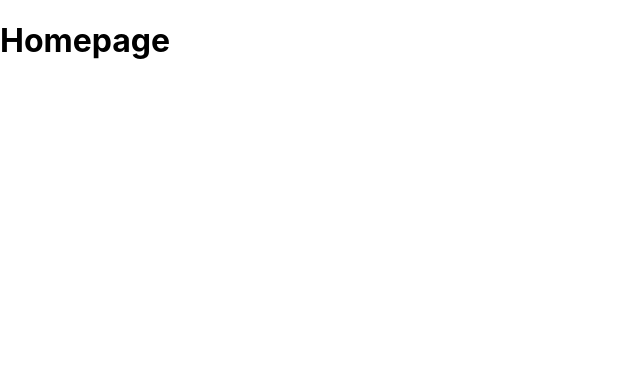
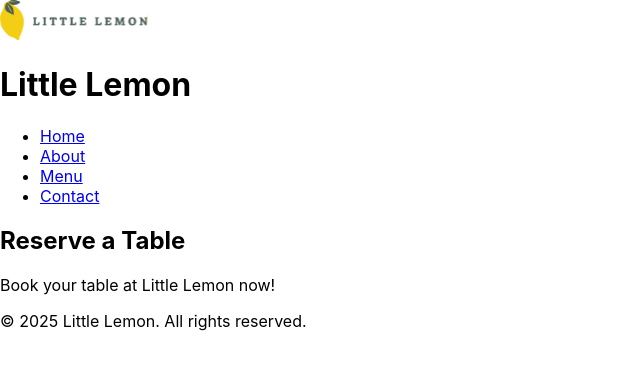
Before and after one commit to OleksiiKramarenko/little-lemon-reservation, a React (Create React App) app: page / in a window 1280 px wide. Shown: the top 370 px of the page, without its empty margins (0-640 px from the left). Built offline with nearby package versions, Linux system fonts and the light colour scheme.

Commit message:
add structure

```diff
--- a/src/App.js
+++ b/src/App.js
@@ -1,8 +1,17 @@
+import Header from './Header';
+import Nav from './Nav';
+import Main from './Main';
+import Footer from './Footer';
+
 function App() {
-  return (
-      <div className="App">
-        <h1>Homepage</h1>
-      </div>
-  );
+    return (
+        <>
+            <Header />
+            <Nav />
+            <Main />
+            <Footer />
+        </>
+    );
 }
+
 export default App;
--- /dev/null
+++ b/src/Footer.js
@@ -0,0 +1,9 @@
+function Footer() {
+    return (
+        <footer>
+            <p>© 2025 Little Lemon. All rights reserved.</p>
+        </footer>
+    );
+}
+
+export default Footer;
--- /dev/null
+++ b/src/Header.js
@@ -0,0 +1,12 @@
+import logo from './logo.svg';
+
+function Header() {
+    return (
+        <header>
+            <img src={logo} alt="Little Lemon Logo" />
+            <h1>Little Lemon</h1>
+        </header>
+    );
+}
+
+export default Header;
--- /dev/null
+++ b/src/Main.js
@@ -0,0 +1,10 @@
+function Main() {
+    return (
+        <main>
+            <h2>Reserve a Table</h2>
+            <p>Book your table at Little Lemon now!</p>
+        </main>
+    );
+}
+
+export default Main;
--- /dev/null
+++ b/src/Nav.js
@@ -0,0 +1,14 @@
+function Nav() {
+    return (
+        <nav>
+            <ul>
+                <li><a href="/">Home</a></li>
+                <li><a href="/about">About</a></li>
+                <li><a href="/menu">Menu</a></li>
+                <li><a href="/contact">Contact</a></li>
+            </ul>
+        </nav>
+    );
+}
+
+export default Nav;
```
Also changed, not shown: src/logo.svg.
